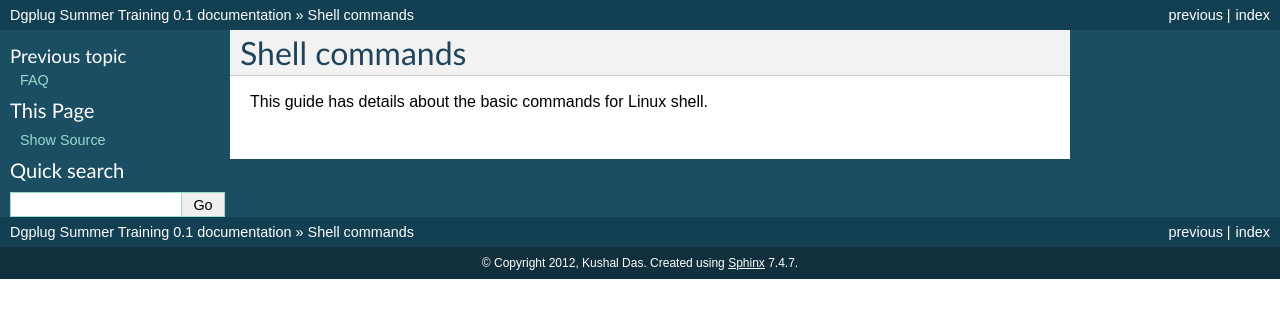
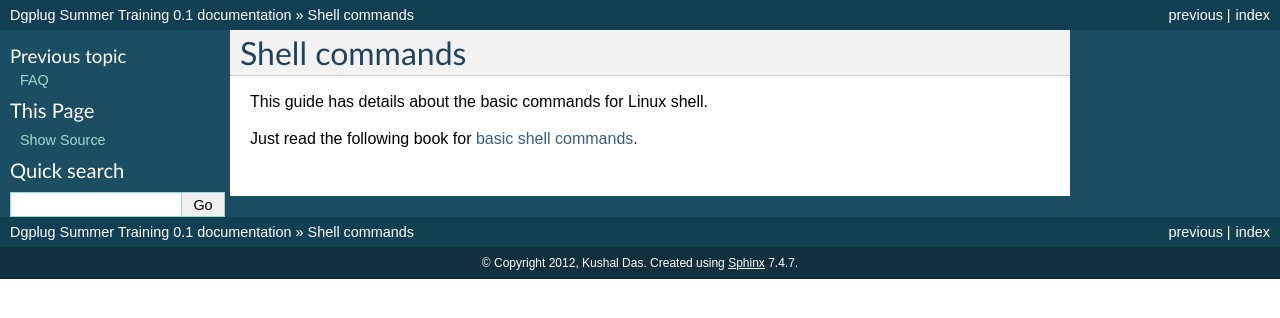
Before and after one commit to kushaldas/summertraining, a Sphinx documentation site: the page built from docs/shell.rst, in a window 1280 px wide. Shown: the top 318 px of the page. Built offline with Sphinx 7.4.7, drawn with Linux system fonts in a browser that asks for light colours.

Commit message:
Link to http://cli.learncodethehardway.org/book/

```diff
--- a/docs/shell.rst
+++ b/docs/shell.rst
@@ -2,3 +2,5 @@ Shell commands
 ===============
 
 This guide has details about the basic commands for Linux shell.
+
+Just read the following book for `basic shell commands <http://cli.learncodethehardway.org/book/>`_.
```
